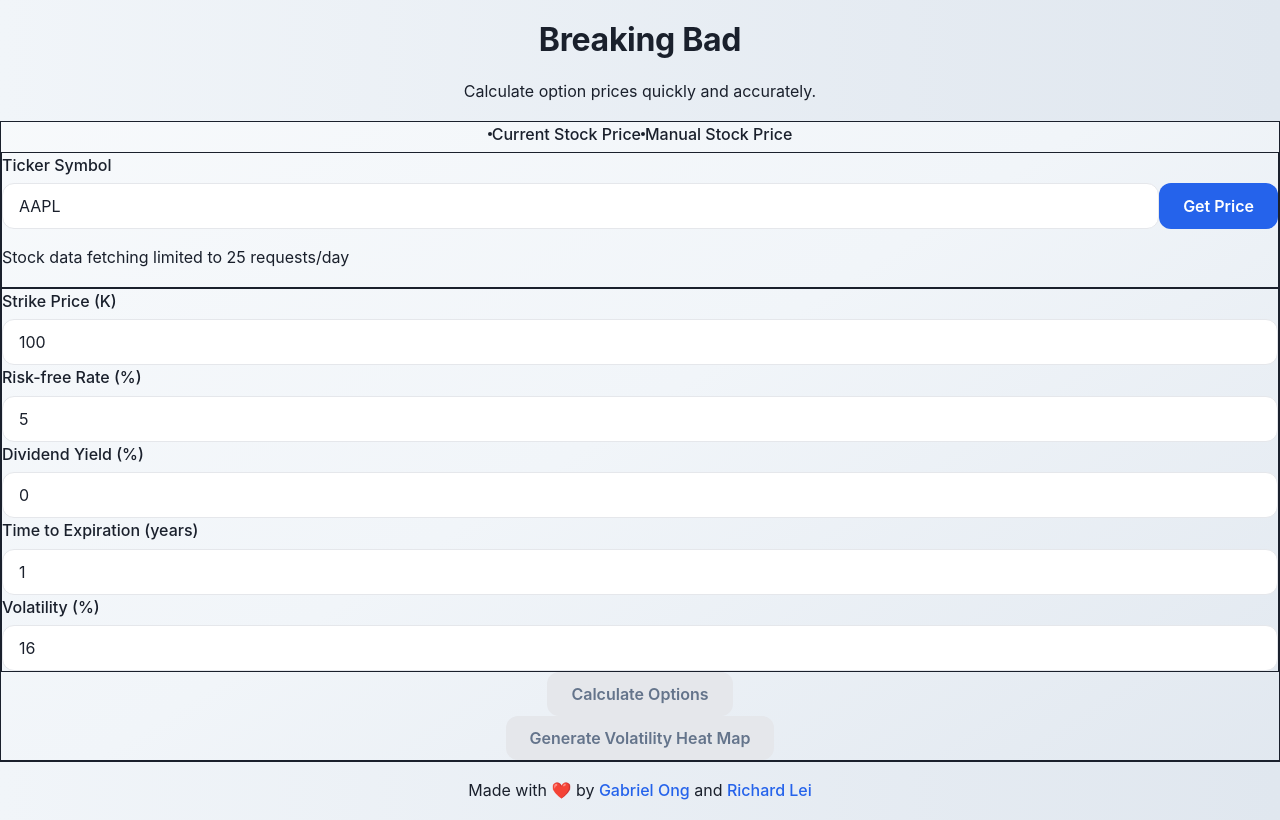
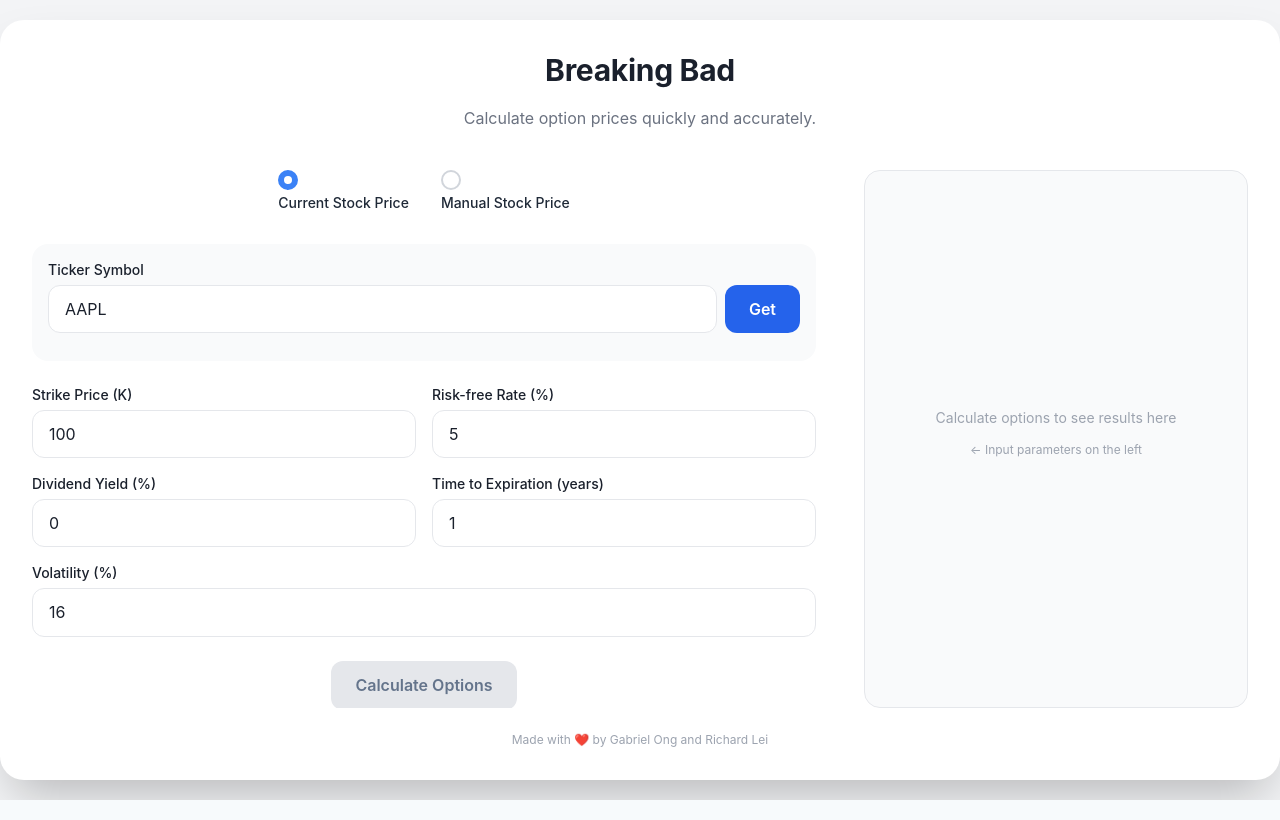
Before and after one commit to gongahkia/breaking-bad, a Next.js app in the folder src/breaking-bad/: page / in a window 1280 px wide. Built offline with nearby package versions, Linux system fonts and the light colour scheme.

Commit message:
feat(app): Resolving 2 column implementation

```diff
--- a/src/breaking-bad/app/globals.css
+++ b/src/breaking-bad/app/globals.css
@@ -1,8 +1,7 @@
 /* Adding tailwind shit */
 
-@tailwind base;
-@tailwind components;
-@tailwind utilities;
+@import "tailwindcss";
+@config "../tailwind.config.js";
 
 /* Import Inter font for a modern, readable look */
 @import url('https://fonts.googleapis.com/css2?family=Inter:wght@400;500;600;700&display=swap');
--- a/src/breaking-bad/components/OptionCalculatorWrapper.tsx
+++ b/src/breaking-bad/components/OptionCalculatorWrapper.tsx
@@ -17,65 +17,26 @@ const OptionCalculator = dynamic(() => import("./option-calculator"), {
 
 export default function OptionCalculatorWrapper() {
   return (
-    <div className="font-sans antialiased bg-gradient-to-br from-[#f8fafc] via-[#f1f5f9] to-[#e0e7ef] text-gray-900 min-h-screen flex flex-col">
-      <header className="py-10 bg-gradient-to-r from-[#f1f5f9] to-[#e0e7ef] shadow-sm">
-        <div className="container mx-auto px-4">
+    <div className="w-screen h-screen flex items-center justify-center bg-gray-100 overflow-hidden">
       <motion.div
-            initial={{ opacity: 0, y: -20 }}
-            animate={{ opacity: 1, y: 0 }}
+        initial={{ opacity: 0, scale: 0.96 }}
+        animate={{ opacity: 1, scale: 1 }}
         transition={{ duration: 0.5 }}
-            className="text-center"
+        className="bg-white rounded-3xl shadow-2xl w-full h-full max-w-7xl max-h-[95vh] p-8 flex flex-col gap-6 overflow-hidden"
       >
-            <h1 className="text-4xl md:text-5xl font-extrabold text-gray-800 mb-3 tracking-tight">
-              Breaking Bad
-            </h1>
-            <p className="text-gray-500 text-lg font-medium">
-              Calculate option prices quickly and accurately.
-            </p>
-          </motion.div>
-        </div>
+        <header className="text-center flex-shrink-0">
+          <h1 className="text-3xl font-bold text-gray-900 mb-1">Breaking Bad</h1>
+          <p className="text-gray-500 text-base">Calculate option prices quickly and accurately.</p>
         </header>
 
-      <main className="flex-1 flex flex-col items-center justify-center px-4 py-10">
-        <motion.div
-          initial={{ opacity: 0, y: 20 }}
-          animate={{ opacity: 1, y: 0 }}
-          transition={{ delay: 0.2, duration: 0.5 }}
-          className="w-full max-w-5xl"
-        >
-          <div className="rounded-3xl bg-white/90 p-10 shadow-2xl border border-gray-100">
+        <div className="flex-1 overflow-hidden">
           <OptionCalculator />
         </div>
+
+        <footer className="text-center text-xs text-gray-400 flex-shrink-0">
+          Made with <span className="text-red-500">❤️</span> by Gabriel Ong and Richard Lei
+        </footer>
       </motion.div>
-      </main>
-
-      <footer className="py-6 bg-gradient-to-r from-[#f1f5f9] to-[#e0e7ef] border-t border-gray-200">
-        <div className="container mx-auto px-4 text-center">
-          <motion.div
-            initial={{ opacity: 0 }}
-            animate={{ opacity: 1 }}
-            transition={{ delay: 0.5 }}
-            className="text-gray-500"
-          >
-            <p>
-              Made with <span className="text-red-500">❤️</span> by{" "}
-              <a
-                href="https://github.com/gongahkia"
-                className="text-blue-600 hover:underline font-medium transition-colors"
-              >
-                Gabriel Ong
-              </a>{" "}
-              and{" "}
-              <a
-                href="https://github.com/richardleii58"
-                className="text-blue-600 hover:underline font-medium transition-colors"
-              >
-                Richard Lei
-              </a>
-            </p>
-          </motion.div>
-        </div>
-      </footer>
     </div>
   )
 }
--- a/src/breaking-bad/components/option-calculator.tsx
+++ b/src/breaking-bad/components/option-calculator.tsx
@@ -1,6 +1,6 @@
 "use client"
 
-import { useState } from "react"
+import { useState, useEffect, useRef } from "react"
 import { motion } from "framer-motion"
 import { calculateOption } from "../app/actions/calculate"
 import StockTicker from "./StockTicker"
@@ -24,6 +24,8 @@ export default function OptionCalculator() {
     dividendYield: "0",
     timeToExpiration: "1"
   })
+
+  const resultsRef = useRef<HTMLDivElement>(null)
 
   const handleFormDataChange = (field: keyof FormData, value: string) => {
     setFormData(prev => ({ ...prev, [field]: value }))
@@ -86,10 +88,18 @@ export default function OptionCalculator() {
     }
   }
 
+  useEffect(() => {
+    if (result && resultsRef.current) {
+      resultsRef.current.scrollTo({ top: 0, behavior: 'smooth' })
+    }
+  }, [result])
+
   return (
-    <div className="space-y-10">
+    <div className="flex h-full gap-8 overflow-hidden">
+      {/* Left Panel - Input Form */}
+      <div className="flex-1 overflow-y-auto pr-4 space-y-6">
         {/* Mode Toggle */}
-      <div className="flex items-center justify-center gap-8 mb-2">
+        <div className="flex items-center justify-center gap-8">
           {[
             { label: "Current Stock Price", value: "auto" },
             { label: "Manual Stock Price", value: "manual" }
@@ -104,56 +114,49 @@ export default function OptionCalculator() {
                 className="sr-only"
               />
               <span className={`
-              w-6 h-6 rounded-full border-2 flex items-center justify-center transition-all duration-200 mr-3
+                w-5 h-5 rounded-full border-2 flex items-center justify-center transition-all duration-200 mr-3
                 ${priceMode === opt.value
                   ? "border-blue-500 bg-blue-500"
                   : "border-gray-300 bg-white group-hover:border-blue-300"
                 }
-              shadow
               `}>
                 {priceMode === opt.value && (
-                <span className="w-3 h-3 rounded-full bg-white block"></span>
+                  <span className="w-2 h-2 rounded-full bg-white block"></span>
                 )}
               </span>
-            <span className="text-gray-800 font-semibold text-base select-none">
+              <span className="text-gray-800 font-medium text-sm select-none">
                 {opt.label}
               </span>
             </label>
           ))}
         </div>
 
-      {/* Price Input Section */}
-      <div className="grid grid-cols-1 md:grid-cols-2 gap-8">
-        <div className="bg-gradient-to-br from-white via-gray-50 to-gray-100 rounded-2xl p-6 shadow border border-gray-100">
+        {/* Price Input */}
+        <div className="bg-gray-50 rounded-xl p-4">
           {priceMode === "auto" ? (
             <>
-              <label className="block text-sm font-semibold text-gray-600 mb-2">
+              <label className="block text-sm font-medium text-gray-600 mb-2">
                 Ticker Symbol
               </label>
-              <div className="flex gap-2">
+              <div className="flex gap-2 mb-3">
                 <input
                   type="text"
                   placeholder="e.g., AAPL"
                   value={tickerInput}
                   onChange={(e) => setTickerInput(e.target.value.toUpperCase())}
-                  className="flex-1 px-4 py-3 rounded-lg bg-white border border-gray-200 focus:outline-none focus:ring-2 focus:ring-blue-400 transition-all"
+                  className="flex-1 px-3 py-2 text-sm rounded-lg bg-white border border-gray-200 focus:outline-none focus:ring-2 focus:ring-blue-400"
                   maxLength={10}
                 />
-                <motion.button
-                  whileHover={{ scale: 1.04 }}
-                  whileTap={{ scale: 0.97 }}
+                <button
                   onClick={handleTickerSubmit}
                   disabled={!tickerInput.trim()}
-                  className="px-5 py-3 rounded-lg bg-gradient-to-r from-blue-500 to-blue-600 text-white font-semibold disabled:opacity-50 hover:from-blue-600 hover:to-blue-700 shadow transition-all"
+                  className="px-4 py-2 text-sm rounded-lg bg-blue-500 text-white font-medium disabled:opacity-50 hover:bg-blue-600"
                 >
-                  Get Price
-                </motion.button>
+                  Get
+                </button>
               </div>
-              <p className="mt-2 text-xs text-gray-400">
-                Stock data fetching limited to 25 requests/day
-              </p>
               {submittedTicker && (
-                <div className="mt-4 p-4 rounded-xl bg-gray-50 border border-gray-100">
+                <div className="mb-3">
                   <StockTicker
                     ticker={submittedTicker}
                     onPriceUpdate={(price) => setAutoPrice(price)}
@@ -161,13 +164,13 @@ export default function OptionCalculator() {
                 </div>
               )}
               {autoPrice !== null && (
-                <div className="mt-4">
+                <div>
                   <label className="block text-xs font-medium text-gray-500 mb-1">
                     Current Stock Price (S₀)
                   </label>
                   <input
                     type="text"
-                    className="w-full px-4 py-3 rounded-lg bg-gray-100 text-gray-700 font-semibold border border-gray-200"
+                    className="w-full px-3 py-2 text-sm rounded-lg bg-gray-100 text-gray-700 font-medium border border-gray-200"
                     value={`${autoPrice.toFixed(2)}`}
                     disabled
                   />
@@ -176,7 +179,7 @@ export default function OptionCalculator() {
             </>
           ) : (
             <>
-              <label className="block text-sm font-semibold text-gray-600 mb-2">
+              <label className="block text-sm font-medium text-gray-600 mb-2">
                 Stock Price (S₀)
               </label>
               <input
@@ -185,17 +188,17 @@ export default function OptionCalculator() {
                 onChange={(e) => setManualPrice(e.target.value)}
                 min="0"
                 step="0.01"
-                className="w-full px-4 py-3 rounded-lg bg-white border border-gray-200 focus:outline-none focus:ring-2 focus:ring-blue-400 transition-all"
+                className="w-full px-3 py-2 text-sm rounded-lg bg-white border border-gray-200 focus:outline-none focus:ring-2 focus:ring-blue-400"
                 placeholder="Enter stock price"
               />
             </>
           )}
         </div>
 
-        {/* Option Parameters */}
-        <div className="bg-gradient-to-br from-white via-gray-50 to-gray-100 rounded-2xl p-6 shadow border border-gray-100 grid gap-5">
+        {/* Option Parameters Grid */}
+        <div className="grid grid-cols-2 gap-4">
           <div>
-            <label className="block text-sm font-semibold text-gray-600 mb-2">
+            <label className="block text-sm font-medium text-gray-600 mb-2">
               Strike Price (K)
             </label>
             <input
@@ -204,11 +207,11 @@ export default function OptionCalculator() {
               onChange={(e) => handleFormDataChange("strikePrice", e.target.value)}
               min="0"
               step="0.01"
-              className="w-full px-4 py-3 rounded-lg bg-white border border-gray-200 focus:outline-none focus:ring-2 focus:ring-blue-400 transition-all"
+              className="w-full px-3 py-2 text-sm rounded-lg bg-white border border-gray-200 focus:outline-none focus:ring-2 focus:ring-blue-400"
             />
           </div>
           <div>
-            <label className="block text-sm font-semibold text-gray-600 mb-2">
+            <label className="block text-sm font-medium text-gray-600 mb-2">
               Risk-free Rate (%)
             </label>
             <input
@@ -217,11 +220,11 @@ export default function OptionCalculator() {
               onChange={(e) => setInterestRatePercent(Number(e.target.value))}
               min="0"
               step="0.1"
-              className="w-full px-4 py-3 rounded-lg bg-white border border-gray-200 focus:outline-none focus:ring-2 focus:ring-blue-400 transition-all"
+              className="w-full px-3 py-2 text-sm rounded-lg bg-white border border-gray-200 focus:outline-none focus:ring-2 focus:ring-blue-400"
             />
           </div>
           <div>
-            <label className="block text-sm font-semibold text-gray-600 mb-2">
+            <label className="block text-sm font-medium text-gray-600 mb-2">
               Dividend Yield (%)
             </label>
             <input
@@ -230,11 +233,11 @@ export default function OptionCalculator() {
               onChange={(e) => handleFormDataChange("dividendYield", e.target.value)}
               min="0"
               step="0.1"
-              className="w-full px-4 py-3 rounded-lg bg-white border border-gray-200 focus:outline-none focus:ring-2 focus:ring-blue-400 transition-all"
+              className="w-full px-3 py-2 text-sm rounded-lg bg-white border border-gray-200 focus:outline-none focus:ring-2 focus:ring-blue-400"
             />
           </div>
           <div>
-            <label className="block text-sm font-semibold text-gray-600 mb-2">
+            <label className="block text-sm font-medium text-gray-600 mb-2">
               Time to Expiration (years)
             </label>
             <input
@@ -243,11 +246,11 @@ export default function OptionCalculator() {
               onChange={(e) => handleFormDataChange("timeToExpiration", e.target.value)}
               min="0"
               step="0.01"
-              className="w-full px-4 py-3 rounded-lg bg-white border border-gray-200 focus:outline-none focus:ring-2 focus:ring-blue-400 transition-all"
+              className="w-full px-3 py-2 text-sm rounded-lg bg-white border border-gray-200 focus:outline-none focus:ring-2 focus:ring-blue-400"
             />
           </div>
-          <div>
-            <label className="block text-sm font-semibold text-gray-600 mb-2">
+          <div className="col-span-2">
+            <label className="block text-sm font-medium text-gray-600 mb-2">
               Volatility (%)
             </label>
             <input
@@ -256,80 +259,51 @@ export default function OptionCalculator() {
               onChange={(e) => setVolatilityPercent(Number(e.target.value))}
               min="0"
               step="0.1"
-              className="w-full px-4 py-3 rounded-lg bg-white border border-gray-200 focus:outline-none focus:ring-2 focus:ring-blue-400 transition-all"
+              className="w-full px-3 py-2 text-sm rounded-lg bg-white border border-gray-200 focus:outline-none focus:ring-2 focus:ring-blue-400"
             />
-          </div>
           </div>
         </div>
 
         {/* Calculate Button */}
         <div className="flex justify-center">
-        <motion.button
-          whileHover={{ scale: canCalculate ? 1.03 : 1 }}
-          whileTap={{ scale: canCalculate ? 0.98 : 1 }}
+          <button
             onClick={handleCalculate}
             disabled={isCalculating || !canCalculate}
             className={`
-            px-10 py-4 rounded-2xl font-semibold text-lg shadow-lg transition-all duration-200
+              px-8 py-3 rounded-xl font-semibold shadow-lg transition-all duration-200
               ${canCalculate && !isCalculating
-              ? "bg-gradient-to-r from-blue-500 to-blue-600 text-white hover:from-blue-600 hover:to-blue-700 hover:shadow-xl"
+                ? "bg-blue-500 text-white hover:bg-blue-600"
                 : "bg-gray-200 text-gray-400 cursor-not-allowed"
               }
             `}
           >
-          {isCalculating ? (
-            <div className="flex items-center">
-              <svg
-                className="animate-spin -ml-1 mr-3 h-5 w-5 text-current"
-                xmlns="http://www.w3.org/2000/svg"
-                fill="none"
-                viewBox="0 0 24 24"
-              >
-                <circle className="opacity-25" cx="12" cy="12" r="10" stroke="currentColor" strokeWidth="4" />
-                <path
-                  className="opacity-75"
-                  fill="currentColor"
-                  d="M4 12a8 8 0 018-8V0C5.373 0 0 5.373 0 12h4zm2 5.291A7.962 7.962 0 014 12H0c0 3.042 1.135 5.824 3 7.938l3-2.647z"
-                />
-              </svg>
-              Calculating...
-            </div>
-          ) : (
-            "Calculate Options"
-          )}
-        </motion.button>
+            {isCalculating ? "Calculating..." : "Calculate Options"}
+          </button>
         </div>
 
         {/* Error Message */}
         {error && (
-        <motion.div
-          initial={{ opacity: 0, y: 10 }}
-          animate={{ opacity: 1, y: 0 }}
-          className="rounded-xl bg-red-50 border border-red-200 p-4 max-w-xl mx-auto"
-        >
-          <div className="flex">
-            <div className="flex-shrink-0">
-              <svg className="h-5 w-5 text-red-400" viewBox="0 0 20 20" fill="currentColor">
-                <path fillRule="evenodd" d="M10 18a8 8 0 100-16 8 8 0 000 16zM8.707 7.293a1 1 0 00-1.414 1.414L8.586 10l-1.293 1.293a1 1 0 101.414 1.414L10 11.414l1.293 1.293a1 1 0 001.414-1.414L11.414 10l1.293-1.293a1 1 0 00-1.414-1.414L10 8.586 8.707 7.293z" clipRule="evenodd" />
-              </svg>
-            </div>
-            <div className="ml-3">
+          <div className="rounded-xl bg-red-50 border border-red-200 p-4">
             <p className="text-sm text-red-800">{error}</p>
           </div>
+        )}
       </div>
-        </motion.div>
-      )}
 
-      {/* Results Display */}
-      {result && (
+      {/* Right Panel - Results Card */}
+      <div
+        ref={resultsRef}
+        className="w-96 bg-gray-50 rounded-2xl border border-gray-200 p-6 overflow-y-auto flex-shrink-0"
+      >
+        {result ? (
           <motion.div
             initial={{ opacity: 0, y: 20 }}
             animate={{ opacity: 1, y: 0 }}
-          transition={{ duration: 0.5 }}
-          className="bg-gradient-to-br from-white via-gray-50 to-gray-100 rounded-2xl border border-gray-100 p-8 shadow-xl max-w-3xl mx-auto"
+            className="space-y-6"
           >
-          <h3 className="text-2xl font-bold text-gray-800 mb-6">Theoretical Pricing Results</h3>
-          <div className="grid grid-cols-1 md:grid-cols-2 gap-6">
+            <h3 className="text-xl font-bold text-gray-800">Results</h3>
+
+            {/* Pricing Results */}
+            <div className="space-y-3">
               {[
                 { label: "Call Option Price", value: `${result.callOptionPrice}`, color: "text-green-600" },
                 { label: "Put Option Price", value: `${result.putOptionPrice}`, color: "text-red-600" },
@@ -338,29 +312,38 @@ export default function OptionCalculator() {
               ].map(({ label, value, color }) => (
                 <div
                   key={label}
-                className="p-5 rounded-xl bg-white/70 border border-gray-100 flex justify-between items-center shadow"
+                  className="p-3 rounded-lg bg-white border border-gray-200 flex justify-between items-center text-sm"
                 >
                   <span className="text-gray-700 font-medium">{label}</span>
-                <span className={`font-bold text-lg ${color}`}>{value}</span>
+                  <span className={`font-bold ${color}`}>{value}</span>
                 </div>
               ))}
             </div>
-          <div className="mt-6 pt-4 border-t border-gray-200">
-            <p className="text-xs text-gray-400 text-center">
-              Calculated on {new Date(result.timestamp).toLocaleString()}
-            </p>
-          </div>
-        </motion.div>
-      )}
 
-      {/* Heat Map Component */}
+            {/* Heat Map */}
+            <div>
+              <h4 className="text-lg font-semibold text-gray-800 mb-3">Volatility Heat Map</h4>
               <HeatMap
                 optionInputs={getOptionInputs()}
                 canGenerate={canCalculate && validateInputs() === null}
               />
+            </div>
 
-      {/* Trading Recommendations Component */}
+            {/* Trading Recommendations */}
+            <div>
+              <h4 className="text-lg font-semibold text-gray-800 mb-3">Trading Recommendations</h4>
               <TradingRecommendations result={result} />
+            </div>
+          </motion.div>
+        ) : (
+          <div className="h-full flex items-center justify-center text-gray-400">
+            <div className="text-center">
+              <p className="text-sm">Calculate options to see results here</p>
+              <p className="text-xs mt-2">← Input parameters on the left</p>
+            </div>
+          </div>
+        )}
+      </div>
     </div>
   )
 }
```
Lines whose indentation alone changed are shown as unchanged.
